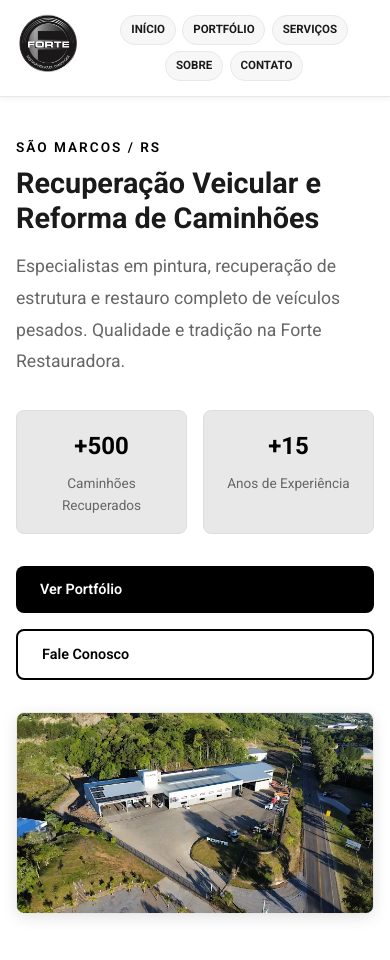
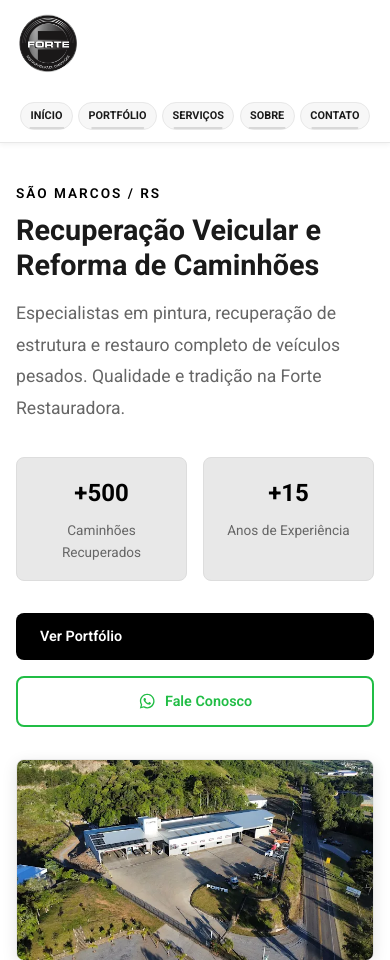
Before and after one commit to Desenvolvimento23/forterestauradora.com.br, a plain HTML site: page index.html in a window 390 px wide. Shown: the top 960 px of the page. Drawn offline with Linux system fonts and the light colour scheme.

Commit message:
Ajusta menu e botoes de contato

```diff
--- a/index.html
+++ b/index.html
@@ -1,6 +1,5 @@
 <!DOCTYPE html>
-<html lang="pt-BR">
-<head>
+<html lang="pt-BR"><head>
     <meta charset="UTF-8">
     <meta name="viewport" content="width=device-width, initial-scale=1.0">
     <title>Forte Restauradora – Recuperação Veicular e Reforma de Caminhões</title>
@@ -24,8 +23,8 @@
 
     <!-- Fonts -->
     <link rel="preconnect" href="https://fonts.googleapis.com">
-    <link rel="preconnect" href="https://fonts.gstatic.com" crossorigin>
-    <link href="https://fonts.googleapis.com/css2?family=Roboto:wght@400;500;600;700&family=JetBrains+Mono:wght@400;500&display=swap" rel="stylesheet">
+    <link rel="preconnect" href="https://fonts.gstatic.com" crossorigin="">
+    <link href="https://fonts.googleapis.com/css2?family=Roboto:wght@400;500;600;700&amp;family=JetBrains+Mono:wght@400;500&amp;display=swap" rel="stylesheet">
 
     <style>
         * {
@@ -104,19 +103,40 @@
         }
 
         .menu a {
+            position: relative;
             text-decoration: none;
             color: var(--dark-blue);
             font-weight: 500;
             font-size: 0.9rem;
-            transition: color 0.3s ease;
+            padding-bottom: 0.35rem;
+            transition: color 0.15s ease;
+        }
+
+        .menu a::after {
+            content: "";
+            position: absolute;
+            left: 50%;
+            bottom: 0;
+            width: 70%;
+            height: 2px;
+            border-radius: 999px;
+            background: #d8d8d8;
+            transform: translateX(-50%);
+            transition: background-color 0.15s ease;
         }
 
         .menu a:hover {
-            color: var(--industrial-blue);
+            color: var(--dark-blue);
+        }
+
+        .menu a:hover::after {
+            background: #21BD45;
         }
 
         @media (min-width: 768px) {
             nav {
+                display: grid;
+                grid-template-columns: 1fr auto 1fr;
                 padding: 0.75rem 0;
             }
 
@@ -126,6 +146,8 @@
 
             .menu {
                 display: flex;
+                justify-content: center;
+                grid-column: 2;
             }
         }
 
@@ -157,6 +179,30 @@
         .btn-outline:hover {
             background: var(--light-grey);
         }
+
+        .btn-whatsapp {
+            border-color: #21BD45;
+            color: #21BD45;
+            display: inline-flex;
+            align-items: center;
+            justify-content: center;
+            gap: 0.55rem;
+        }
+
+        .btn-whatsapp:hover {
+            color: #21BD45;
+            border-color: #21BD45;
+            background: transparent;
+            box-shadow: none;
+        }
+
+        .btn-whatsapp svg {
+            width: 1.15rem;
+            height: 1.15rem;
+            flex: 0 0 auto;
+            fill: currentColor;
+        }
+
 
         .menu-toggle {
             display: none;
@@ -1104,16 +1150,18 @@
 
             .menu {
                 order: initial;
+                grid-column: 1 / -1;
                 width: 100%;
                 display: flex !important;
                 position: static;
                 flex-direction: row;
-                flex-wrap: wrap;
+                flex-wrap: nowrap;
                 align-items: center;
                 justify-content: center;
-                gap: 0.4rem;
-                padding: 0;
-                overflow-x: visible;
+                gap: 0.35rem;
+                padding: 0.25rem 0 0;
+                overflow-x: auto;
+                overflow-y: hidden;
                 background: transparent;
                 border-bottom: 0;
                 -webkit-overflow-scrolling: touch;
@@ -1125,17 +1173,18 @@
             }
 
             .menu a {
-                flex: 0 1 auto;
-                padding: 0.5rem 0.62rem;
+                flex: 0 0 auto;
+                padding: 0.48rem 0.58rem;
                 border: 1px solid var(--light-grey);
                 border-radius: 999px;
                 background: #f7f7f7;
                 color: var(--dark-blue);
-                font-size: 0.72rem;
+                font-size: 0.68rem;
                 font-weight: 700;
                 text-transform: uppercase;
                 letter-spacing: 0;
                 line-height: 1;
+                white-space: nowrap;
             }
 
             .hero {
@@ -1273,7 +1322,6 @@
                     <a href="#sobre">Sobre</a>
                     <a href="#contato">Contato</a>
                 </div>
-                <a href="https://api.whatsapp.com/send?l=pt_br&phone=555432914196" target="_blank" class="btn" style="display: none;" id="header-cta">Solicitar Orçamento</a>
                 <button class="menu-toggle" id="menu-toggle">☰</button>
             </nav>
         </div>
@@ -1301,7 +1349,7 @@
 
                     <div class="hero-buttons">
                         <a href="#portfolio" class="btn">Ver Portfólio</a>
-                        <a href="https://api.whatsapp.com/send?l=pt_br&phone=555432914196" target="_blank" class="btn btn-outline">Fale Conosco</a>
+                        <a href="https://api.whatsapp.com/send?l=pt_br&amp;phone=555432914196" target="_blank" class="btn btn-outline btn-whatsapp"><svg viewBox="0 0 32 32" aria-hidden="true" focusable="false"><path d="M16.03 3.2C8.98 3.2 3.24 8.87 3.24 15.84c0 2.23.59 4.39 1.72 6.31L3.2 28.8l6.84-1.73a12.9 12.9 0 0 0 5.99 1.5c7.05 0 12.77-5.67 12.77-12.64S23.08 3.2 16.03 3.2Zm0 23.17c-1.86 0-3.68-.5-5.27-1.45l-.38-.23-4.06 1.03 1.08-3.95-.25-.41a10.25 10.25 0 0 1-1.58-5.52c0-5.75 4.69-10.42 10.46-10.42s10.45 4.67 10.45 10.42-4.69 10.53-10.45 10.53Zm5.73-7.8c-.31-.16-1.86-.91-2.15-1.02-.29-.1-.5-.16-.71.16-.21.31-.81 1.02-.99 1.23-.18.21-.36.23-.67.08-.31-.16-1.31-.48-2.5-1.53-.92-.82-1.55-1.83-1.73-2.14-.18-.31-.02-.48.14-.63.14-.14.31-.36.47-.54.16-.18.21-.31.31-.52.1-.21.05-.39-.03-.54-.08-.16-.71-1.71-.98-2.34-.26-.62-.52-.53-.71-.54h-.61c-.21 0-.55.08-.84.39-.29.31-1.1 1.08-1.1 2.63s1.13 3.05 1.29 3.26c.16.21 2.22 3.39 5.38 4.75.75.32 1.34.52 1.8.66.76.24 1.44.2 1.98.12.6-.09 1.86-.76 2.12-1.49.26-.73.26-1.36.18-1.49-.08-.13-.29-.21-.6-.37Z"></path></svg><span>Fale Conosco</span></a>
                     </div>
                 </div>
                 <div class="hero-image">
@@ -1580,7 +1628,7 @@
                         <svg viewBox="0 0 24 24" fill="none" stroke-width="2.4" stroke-linecap="round" stroke-linejoin="round"><path d="M22 16.92v3a2 2 0 0 1-2.18 2 19.8 19.8 0 0 1-8.63-3.07 19.5 19.5 0 0 1-6-6A19.8 19.8 0 0 1 2.12 4.18 2 2 0 0 1 4.11 2h3a2 2 0 0 1 2 1.72c.12.9.32 1.77.6 2.61a2 2 0 0 1-.45 2.11L8 9.7a16 16 0 0 0 6.3 6.3l1.26-1.26a2 2 0 0 1 2.11-.45c.84.28 1.71.48 2.61.6A2 2 0 0 1 22 16.92Z"></path></svg>
                     </span>
                     <h3>Telefone</h3>
-                    <a href="tel:(54)32914196">(54) 3291-4196</a>
+                    <a href="https://api.whatsapp.com/send?l=pt_br&amp;phone=555432914196" target="_blank" rel="noopener">(54) 3291-4196</a>
                 </div>
                 <div class="contact-card">
                     <span class="contact-marker" aria-hidden="true">
@@ -1624,8 +1672,8 @@
                 <div class="footer-col">
                     <h4>Contato</h4>
                     <ul>
-                        <li><a href="https://api.whatsapp.com/send?l=pt_br&phone=555432914196" target="_blank">WhatsApp: (54) 3291-4196</a></li>
-                        <li><a href="tel:(54)32914196">Telefone: (54) 3291-4196</a></li>
+                        <li><a href="https://api.whatsapp.com/send?l=pt_br&amp;phone=555432914196" target="_blank">WhatsApp: (54) 3291-4196</a></li>
+                        <li><a href="https://api.whatsapp.com/send?l=pt_br&amp;phone=555432914196" target="_blank" rel="noopener">Telefone: (54) 3291-4196</a></li>
                         <li><a href="mailto:forte@forterestauradora.com.br">E-mail: forte@forterestauradora.com.br</a></li>
                         <li>São Marcos – RS</li>
                     </ul>
@@ -1634,12 +1682,12 @@
                         <div class="footer-social-links">
                             <a href="https://www.instagram.com/forte_restauradora/" target="_blank" rel="noopener" class="footer-social-link" aria-label="Instagram Forte Restauradora">
                                 <svg viewBox="0 0 24 24" aria-hidden="true" focusable="false">
-                                    <path d="M7.75 2h8.5A5.76 5.76 0 0 1 22 7.75v8.5A5.76 5.76 0 0 1 16.25 22h-8.5A5.76 5.76 0 0 1 2 16.25v-8.5A5.76 5.76 0 0 1 7.75 2Zm0 2A3.75 3.75 0 0 0 4 7.75v8.5A3.75 3.75 0 0 0 7.75 20h8.5A3.75 3.75 0 0 0 20 16.25v-8.5A3.75 3.75 0 0 0 16.25 4h-8.5ZM12 7.25A4.75 4.75 0 1 1 7.25 12 4.76 4.76 0 0 1 12 7.25Zm0 2A2.75 2.75 0 1 0 14.75 12 2.75 2.75 0 0 0 12 9.25Zm5-2.5a1.15 1.15 0 1 1-1.15 1.15A1.15 1.15 0 0 1 17 6.75Z"/>
+                                    <path d="M7.75 2h8.5A5.76 5.76 0 0 1 22 7.75v8.5A5.76 5.76 0 0 1 16.25 22h-8.5A5.76 5.76 0 0 1 2 16.25v-8.5A5.76 5.76 0 0 1 7.75 2Zm0 2A3.75 3.75 0 0 0 4 7.75v8.5A3.75 3.75 0 0 0 7.75 20h8.5A3.75 3.75 0 0 0 20 16.25v-8.5A3.75 3.75 0 0 0 16.25 4h-8.5ZM12 7.25A4.75 4.75 0 1 1 7.25 12 4.76 4.76 0 0 1 12 7.25Zm0 2A2.75 2.75 0 1 0 14.75 12 2.75 2.75 0 0 0 12 9.25Zm5-2.5a1.15 1.15 0 1 1-1.15 1.15A1.15 1.15 0 0 1 17 6.75Z"></path>
                                 </svg>
                             </a>
                             <a href="https://www.facebook.com/forterecuperadora/" target="_blank" rel="noopener" class="footer-social-link" aria-label="Facebook Forte Recuperadora">
                                 <svg viewBox="0 0 24 24" aria-hidden="true" focusable="false">
-                                    <path d="M14.2 8.2V6.9c0-.63.42-.78.72-.78h1.83V3.12L14.23 3.1c-2.8 0-4.33 1.66-4.33 4.58V8.2H7.25v3.36H9.9V21h3.46v-9.44h2.92l.39-3.36H14.2Z"/>
+                                    <path d="M14.2 8.2V6.9c0-.63.42-.78.72-.78h1.83V3.12L14.23 3.1c-2.8 0-4.33 1.66-4.33 4.58V8.2H7.25v3.36H9.9V21h3.46v-9.44h2.92l.39-3.36H14.2Z"></path>
                                 </svg>
                             </a>
                         </div>
@@ -1748,19 +1796,32 @@
             showSlide(slideIndex);
         }, 4000);
 
-        // Show header CTA on desktop
-        const headerCta = document.getElementById('header-cta');
-        if (window.innerWidth >= 768) {
-            headerCta.style.display = 'inline-block';
-        }
-
-        window.addEventListener('resize', () => {
-            if (window.innerWidth >= 768) {
-                headerCta.style.display = 'inline-block';
-            } else {
-                headerCta.style.display = 'none';
-            }
-        });
     </script>
-</body>
-</html>
+
+
+
+
+
+
+
+
+
+
+
+
+
+
+
+
+
+
+
+
+
+
+
+
+
+
+
+</body><div id="codex-browser-sidebar-comments-root" style="position: fixed; inset: 0px; pointer-events: none; z-index: 2147483647;"></div></html>
```
